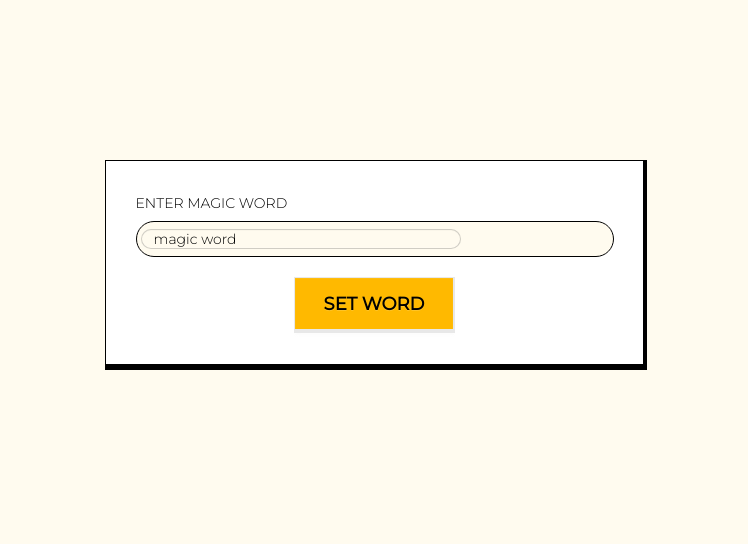
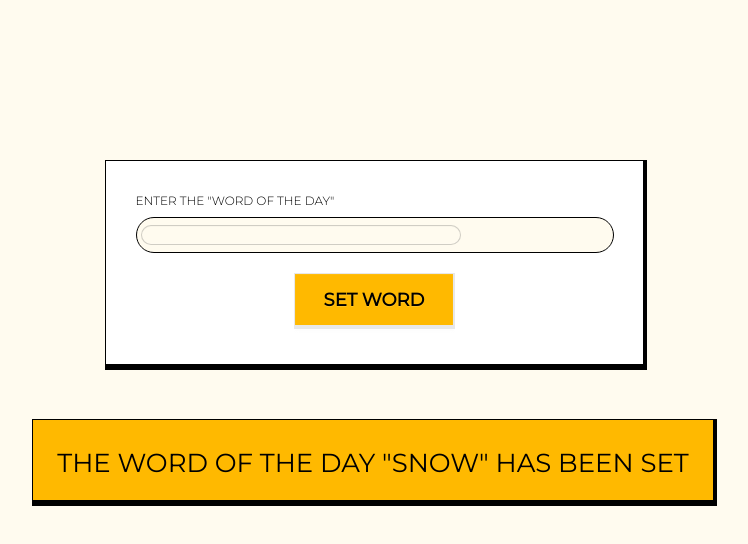
Before and after one commit to jcyalung/fu-stamps, a Next.js app: page /stamp in a window 1280 px wide. Shown: the top 544 px of the page, without its empty margins (264-1012 px from the left). Built offline with nearby package versions, Linux system fonts and the light colour scheme.

Commit message:
success/error messages

```diff
--- a/components/stamp.tsx
+++ b/components/stamp.tsx
@@ -4,17 +4,19 @@ const montserrat = Montserrat({
   variable: "--font-montserrat",
   subsets: ["latin"],
   weight: ["300", "400"],
+  style: ["normal", "italic"],
 });
 
 export default function Stamp(){
+    const word = "SNOW"; // example word
     return (
         <div className="flex flex-col items-center bg-white text-black w-[542px] h-[210px] border-1 border-b-6 border-r-4 p-[32px]">
             <div className="flex flex-col gap-y-[8px]">
-                <div className={`text-sm ${montserrat.className} font-light `}>
-                    ENTER MAGIC WORD
+                <div className={`text-xs ${montserrat.className} font-light `}>
+                    ENTER THE "WORD OF THE DAY"
                 </div>
                 <div className="flex w-[478px] h-[36px] border-1 rounded-4xl bg-lightyellow items-center">
-                    <input type="text" placeholder="magic word" className={`ml-[4px] h-[20px] input rounded-full bg-lightyellow focus:outline-none ${montserrat.className} font-light placeholder-black`} />
+                    <input type="text" className={`ml-[4px] h-[20px] input rounded-full bg-lightyellow focus:outline-none ${montserrat.className} font-light`} />
                 </div>
             </div>
             <div>
@@ -22,6 +24,12 @@ export default function Stamp(){
                     SET WORD
                 </button>
             </div>
+            <div className={`flex ${montserrat.className} italic bg-amber-400 w-[685px] h-[87px] mt-[90px] p-[24px] justify-center border-1 border-b-6 border-r-4 text-[26px]`}>
+                THE WORD OF THE DAY "{word}" HAS BEEN SET
+            </div>
+            <div className={`hidden ${montserrat.className} italic bg-amber-400 w-[740px] h-[87px] mt-[90px] p-[24px] justify-center border-1 border-b-6 border-r-4 text-[26px]`}>
+                THE WORD OF THE DAY "{word}" FAILED TO BE SET
+            </div>
         </div>
     )
 }
```
